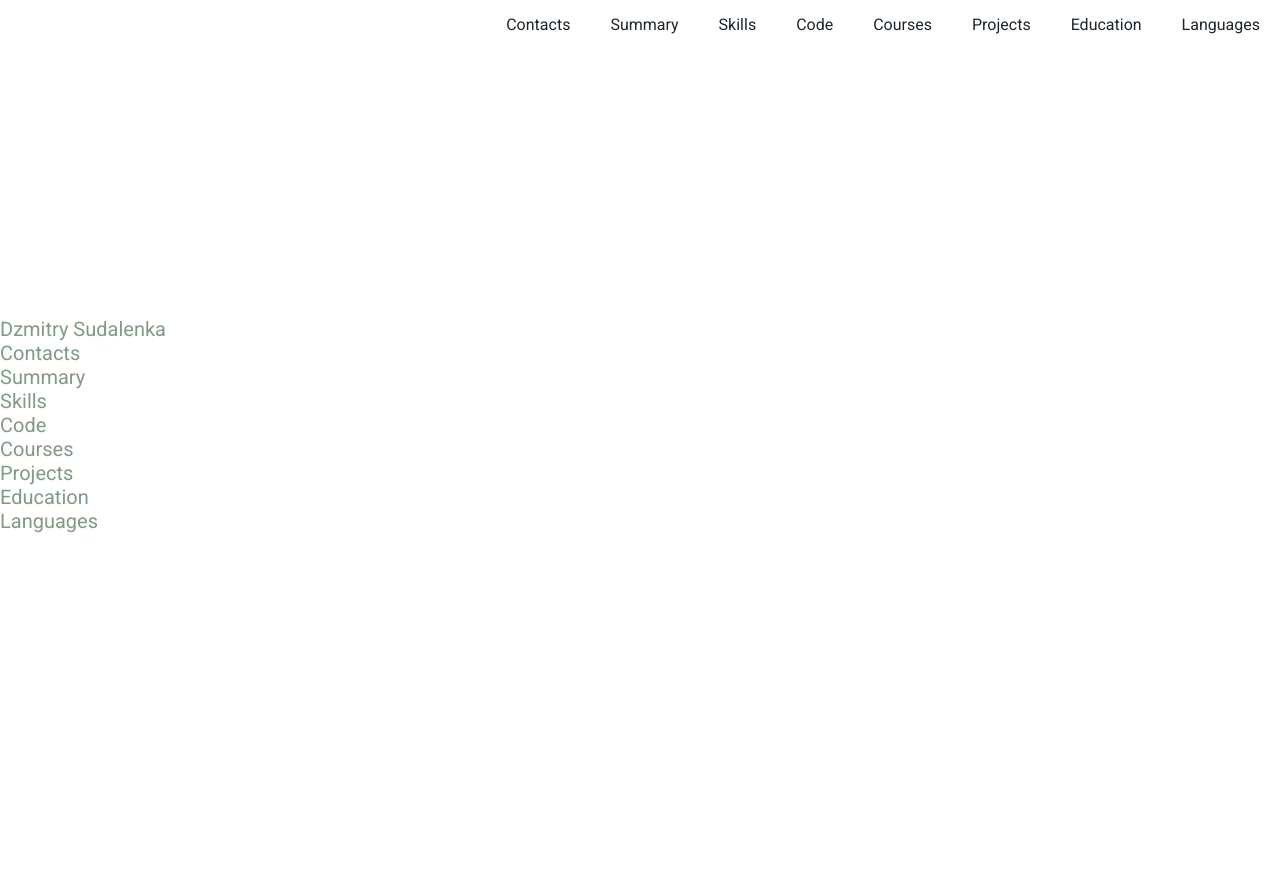
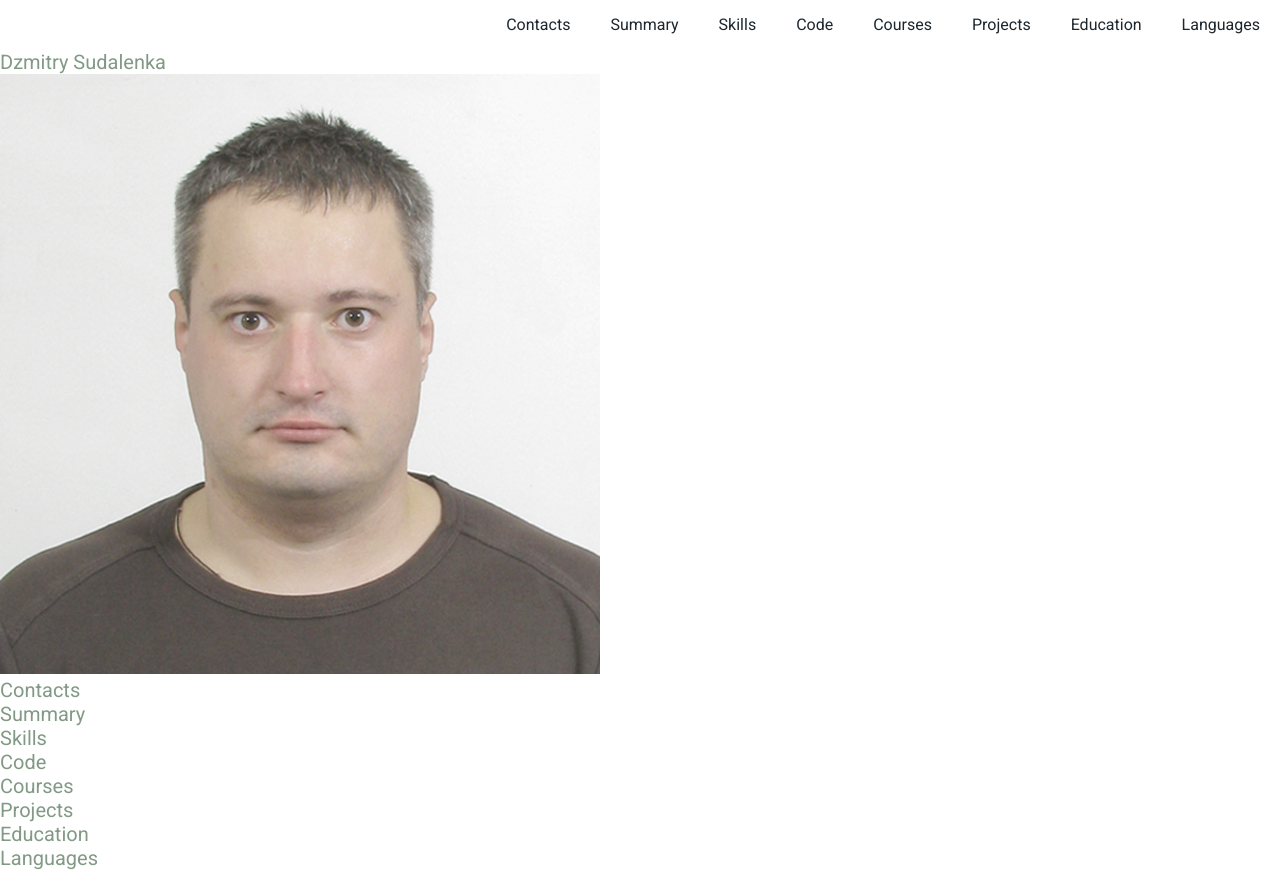
Before and after one commit to DzmitrySudalenka/rsschool-cv_2022Q4, a plain HTML site: page index.html in a window 1280 px wide. Before the commit the page ends 800 px from the top, so only its background shows below. Drawn offline with Linux system fonts and the light colour scheme.

Commit message:
feat: add photo

```diff
--- a/index.html
+++ b/index.html
@@ -42,6 +42,7 @@
 
       <section class="section" id="profile">
         <h1 class="section-title">Dzmitry Sudalenka</h1>
+        <img src="photo.jpg" alt="photo">
       </section>
 
       <section class="section" id="contacts">
```
